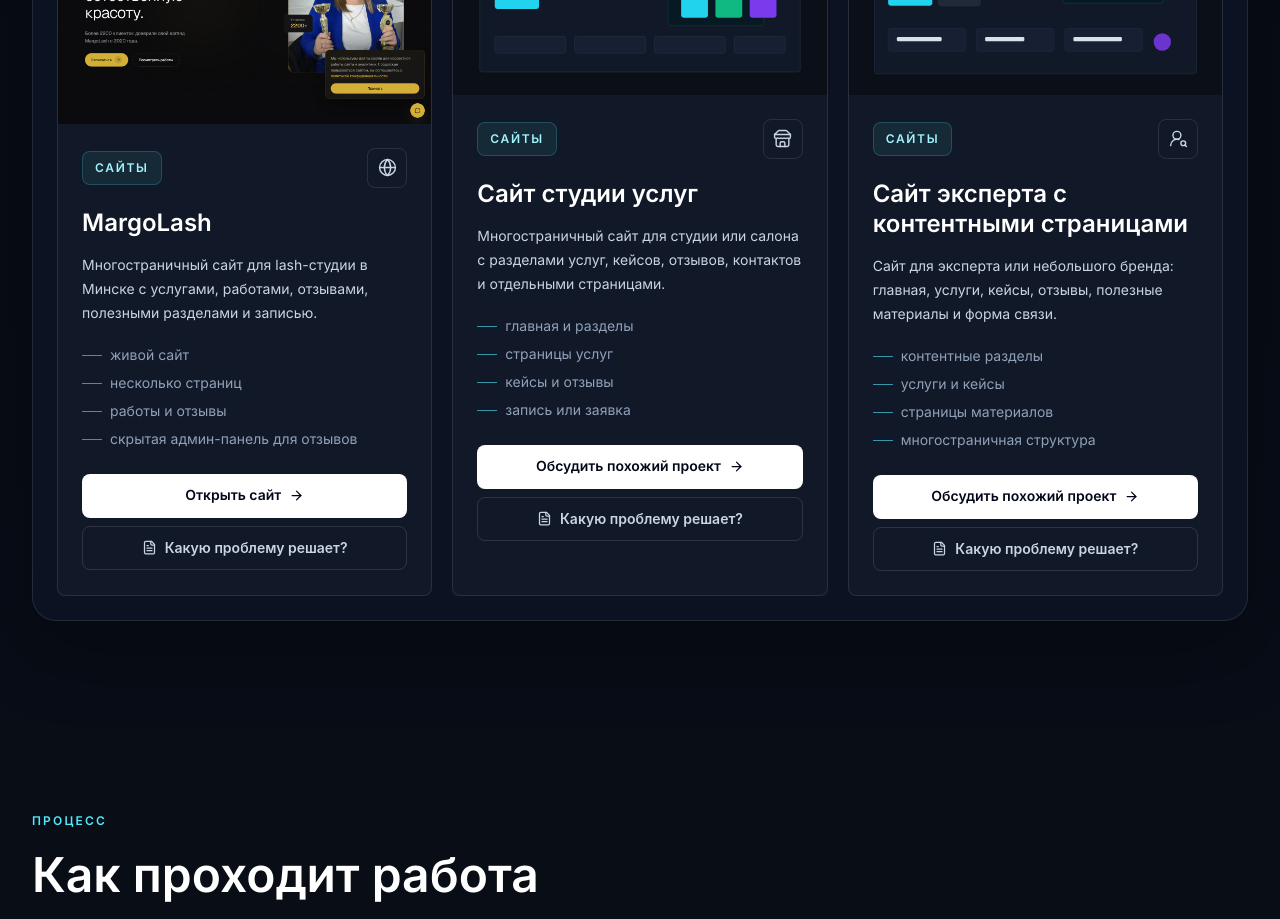
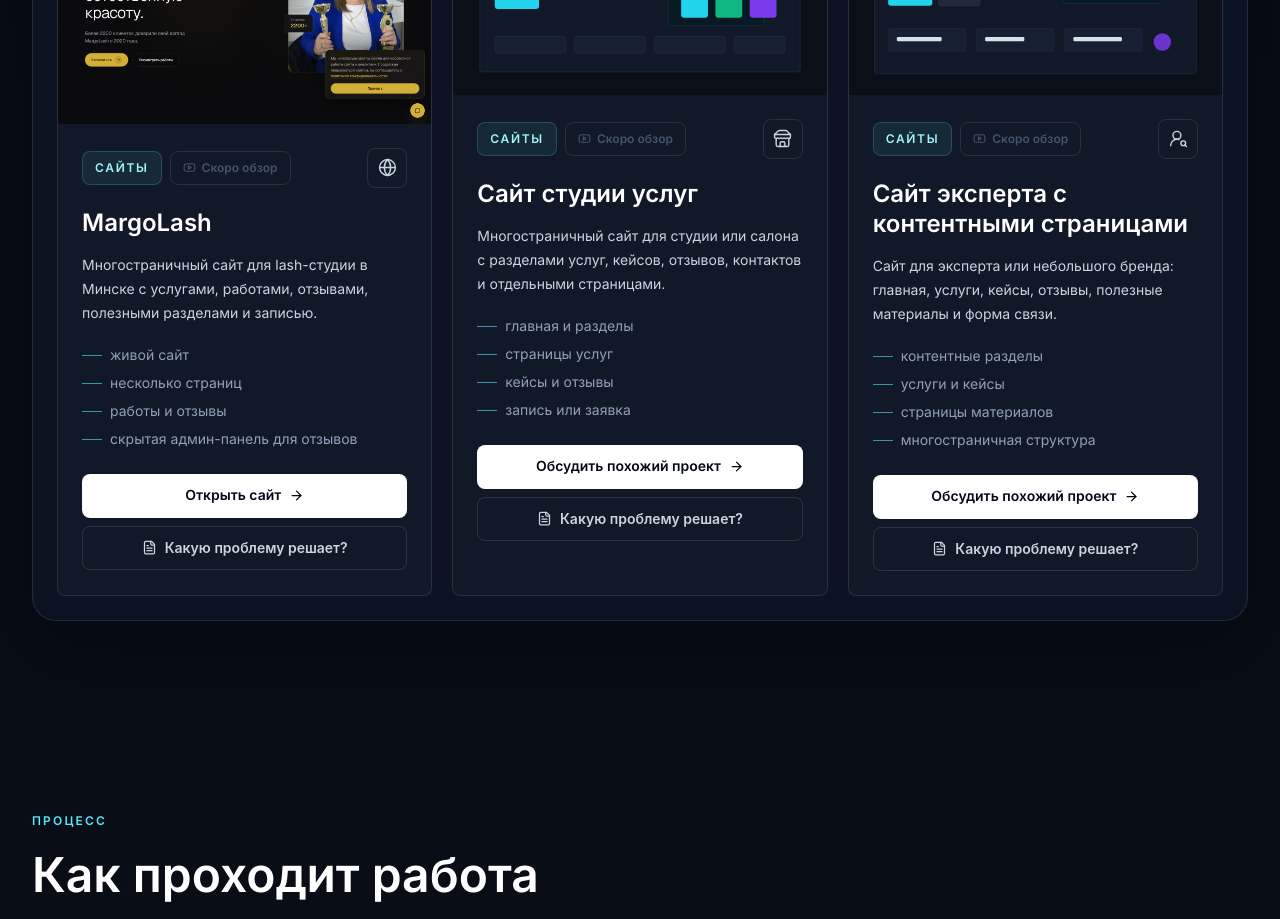
Before and after one commit to yasprosil-ai/portfolio-site, a Next.js app: page / in a window 1280 px wide. Shown: the part 2620-3539 px from the top of the page. Built offline with nearby package versions, Linux system fonts and the light colour scheme.

Commit message:
Show YouTube placeholder on all cards without a real link
Co-Authored-By: Claude Sonnet 4.6 <noreply@anthropic.com>

```diff
--- a/components/ProjectCard.jsx
+++ b/components/ProjectCard.jsx
@@ -39,7 +39,7 @@ export default function ProjectCard({ project, primaryHref = "#contact", seconda
               <span className="rounded-lg border border-cyan-300/20 bg-cyan-300/8 px-3 py-2 text-xs font-semibold uppercase tracking-[0.14em] text-cyan-200">
                 {project.category}
               </span>
-              {project.youtubeHref && (
+              {project.youtubeHref ? (
                 <a
                   href={project.youtubeHref}
                   target="_blank"
@@ -49,6 +49,11 @@ export default function ProjectCard({ project, primaryHref = "#contact", seconda
                   <Youtube size={13} />
                   Смотреть обзор
                 </a>
+              ) : (
+                <span className="inline-flex cursor-not-allowed items-center gap-1.5 rounded-lg border border-white/10 px-3 py-2 text-xs font-semibold text-slate-600">
+                  <Youtube size={13} />
+                  Скоро обзор
+                </span>
               )}
             </div>
             <span className="grid size-10 shrink-0 place-items-center rounded-lg border border-white/10 text-slate-300">
```
